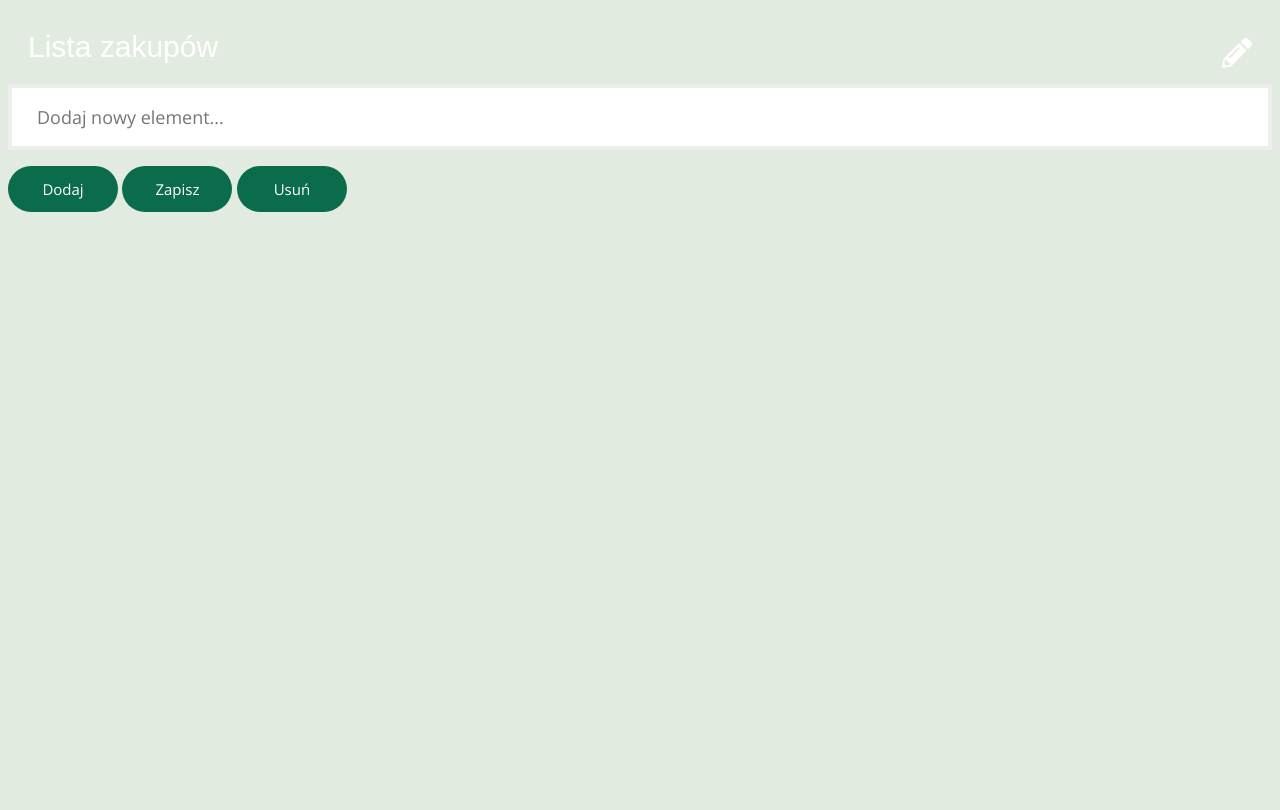
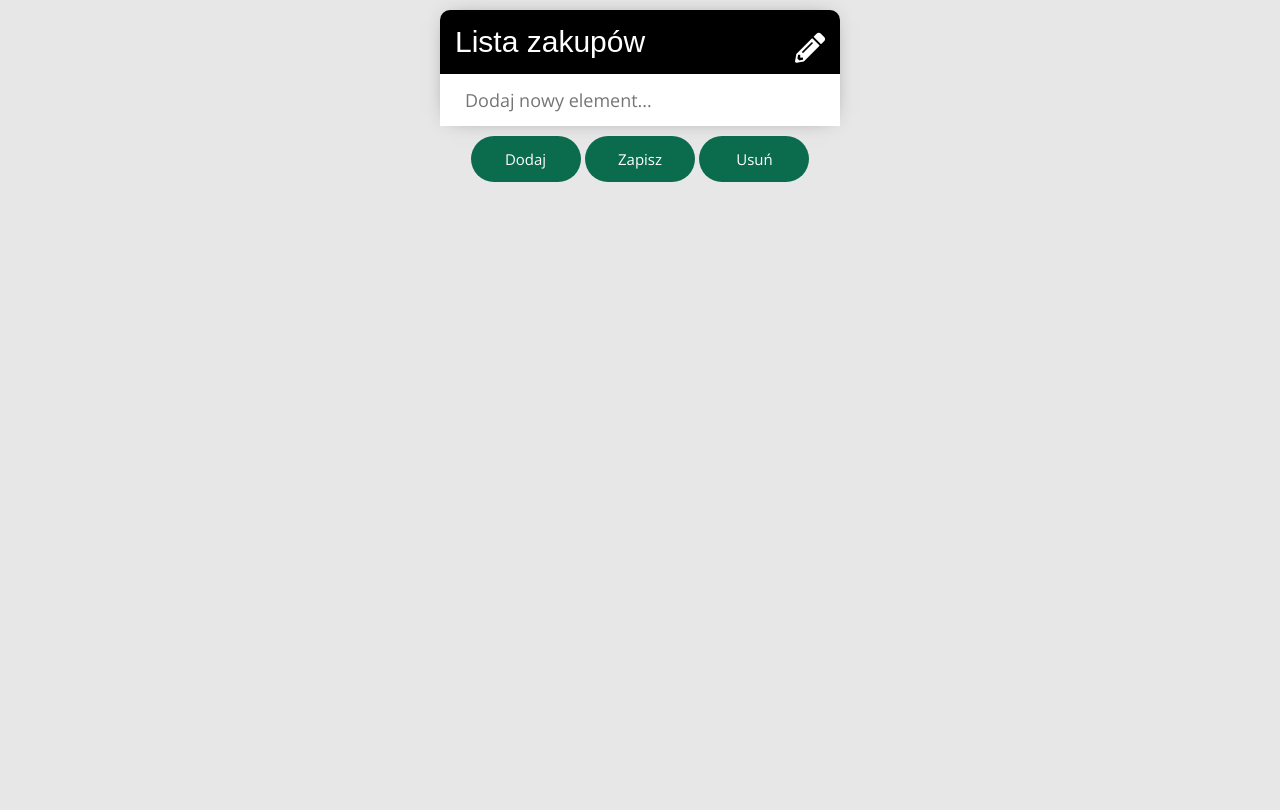
Before and after one commit to m-gorski/ShoppingList, a PHP site: page / in a window 1280 px wide. Run offline with PHP 8.4, Linux system fonts and the light colour scheme; some libraries are stand-ins or nearby versions; some web fonts are replaced.

Commit message:
Update style.css

```diff
--- a/style.css
+++ b/style.css
@@ -1,15 +1,20 @@
 body {
 	min-height: 100%;
 	font-family: "Mochiy Pop One", sans-serif;
- background: #e1ebdf;
+	background: #e7e7e7;
 	margin-top: -5px;
 	margin-bottom: -5px;
+  }
+
+  .main-container {
+	max-width: 400px;
+	margin: auto;
   }
 
   h1 {
 	color: white;
 	margin: 0;
- padding: 25px 35px;
+	padding: 15px 35px;
 	font-weight: normal;
 	margin-top: 15px;
 	font-size: 30px;
@@ -20,11 +25,11 @@ input {
 	background: white;
 	width: 100%;
 	box-sizing: border-box;
- height: 66px;
+	height: 52px;
 	font-size: 18px;
 	font-weight: 0.5px;
 	padding-left: 25px;
- border: 4px solid #eeeeee !important;
+	border: none;
 	color: gray;
 	font-family: Open Sans;
   }
@@ -59,7 +64,7 @@ span {
 
   /*znaczek x umieszczony w span*/
   .icona {
- font-size: 20px;
+	font-size: 22px;
 	color: gray;
 	margin-left: 10px;
 	margin-right: 10px;
@@ -98,7 +103,7 @@ button:hover {
   }
 
   /*div, w którym umieszczone są przyciski*/
-#buttons {
+  .shopping-list-footer {
 	max-width: 400px;
 	text-align: center;
 	bottom: 5px;
@@ -108,7 +113,7 @@ button:hover {
   }
 
   /*div, w którym umieszczone są h1 i pole input*/
-#boxMain {
+  .shopping-list-header {
 	margin: 0 auto;
 	-webkit-box-shadow: 0px 0px 20px -10px rgba(101, 101, 101, 1);
 	-moz-box-shadow: 0px 0px 20px -10px rgba(101, 101, 101, 1);
@@ -116,37 +121,39 @@ button:hover {
 	max-width: 400px;
 	background: #000000;
 	position: relative;
- max-height: 160px;
+	max-height: 135px;
 	border-radius: 10px;
   }
 
   /*pudełko z listą*/
-.boxList {
+  .shopping-list-content {
 	list-style-type: none;
 	margin: 0;
 	padding: 0;
   }
 
   /*pojedynczy element listy*/
-.boxList li {
- background: #ffffff;
+  .shopping-list-content li {
+	background: #f7f7f7;
 	height: 50px;
- line-height: 50px;
+	line-height: 35px;
 	cursor: pointer;
 	font-size: 18px;
 	font-family: Open Sans;
- border-top: 1px solid #f8f8f8;
+	border-top: 1px solid #eeeeee;
 	margin: 0 auto;
- max-width: 400px;
 	position: relative;
+	height: auto;
+	word-wrap: break-word;
+	padding: 15px 10px;
   }
 
   /*wybranie co drugiego elementu*/
-.boxList li:nth-child(2n) {
- background: #f3f7f2;
+  .shopping-list-content li:nth-child(2n) {
+	background: #edf1f5;
   }
 
-.boxList li:hover span {
+  .shopping-list-content li:hover span {
 	width: 50px;
 	opacity: 1;
 	/*	margin-left: 10px;*/
@@ -154,11 +161,11 @@ button:hover {
 
   /*przekreślamy element po kliknięciu, oznacza wykonanie danego zakupu, zadania*/
   .checked {
- color: gray;
- -webkit-text-decoration-line: line-through;
- text-decoration-line: line-through;
- opacity: 0.2;
- background: #ffffff !important;
+	color: dimgrey;
+	text-decoration: line-through gray;
+	text-decoration: -webkit-line-through gray;
+	opacity: 1;
+	background: yellow;
   }
 
   .fa-pencil-alt {
@@ -169,12 +176,12 @@ button:hover {
   /*dla rozdzielcozsci mniejszej niz 320*/
   @media screen and (min-width: 320px) {
 	h1 {
-  padding: 20px 15px;
+	  padding: 15px 10px;
 	}
   }
 
   @media screen and (min-width: 360px) {
 	h1 {
-  padding: 20px 20px;
+	  padding: 15px 15px;
 	}
   }
```
Lines whose indentation alone changed are shown as unchanged.
